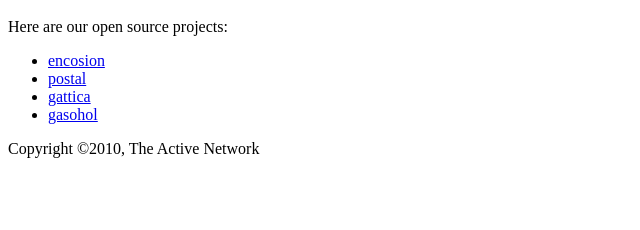
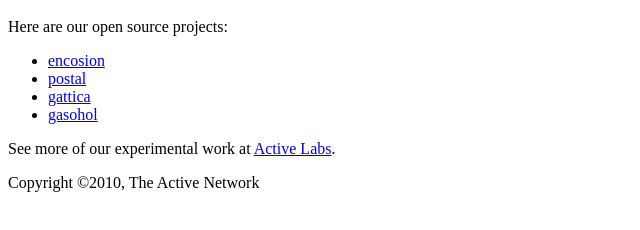
Before and after one commit to activenetwork/activenetwork.github.com, a plain HTML site: page index.html in a window 1280 px wide. Shown: the part 48-278 px from the top of the page, without its empty margins (0-640 px from the left). Drawn offline with Linux system fonts and the light colour scheme.

Commit message:
Added link to Labs

```diff
--- a/index.html
+++ b/index.html
@@ -11,6 +11,7 @@
     <li><a href="http://github.com/activenetwork/gattica">gattica</a></li>
     <li><a href="http://github.com/activenetwork/gasohol">gasohol</a></li>
   </ul>
+  <p>See more of our experimental work at <a href="http://labs.active.com">Active Labs</a>.
   <p>Copyright &copy;2010, The Active Network</p>
 </body>
 </html>
```
